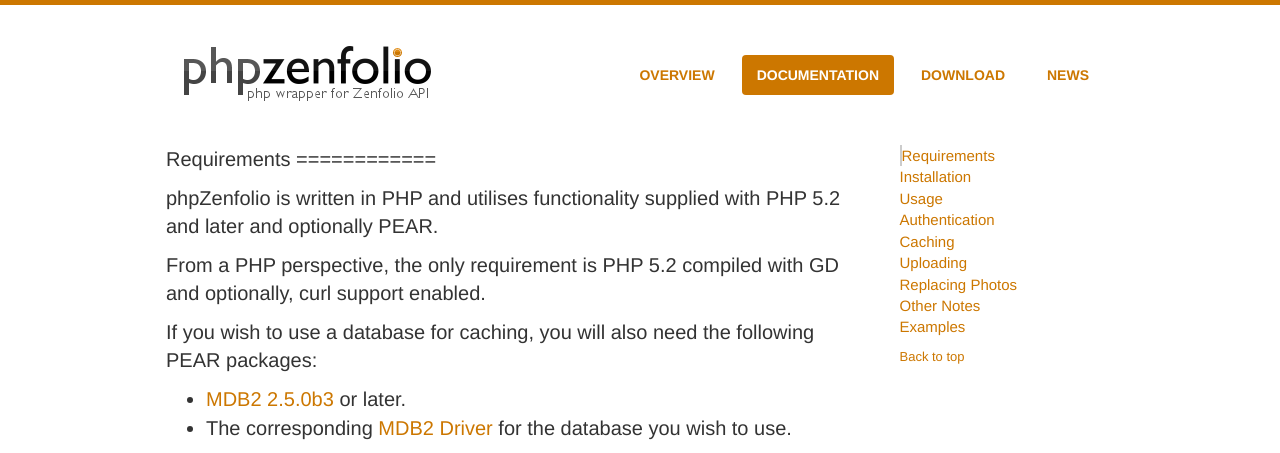
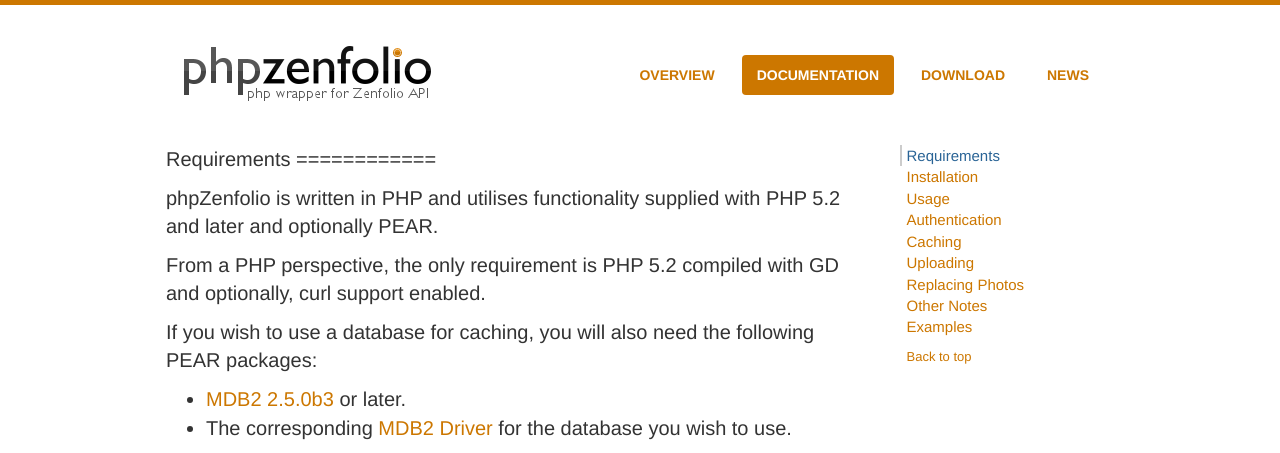
Before and after one commit to lildude/phpZenfolio, a Jekyll site: the page built from docs/index.md, in a window 1280 px wide. Shown: the top 453 px of the page. Built offline with Jekyll 4.4.1, drawn with Linux system fonts in a browser that asks for light colours; nearby versions of some CDN libraries.

Commit message:
Style nav list better

```diff
--- a/css/style.css
+++ b/css/style.css
@@ -5,6 +5,10 @@ body {
 
 a {
   color: #C70;
+}
+
+h1 {
+  font-weight: bold;
 }
 
 .container {
@@ -59,6 +63,11 @@ a {
 .docs-nav {
   font-size: 15px;
 }
+
+.docs-nav li {
+  padding-left: 5px;
+  border-left: 2px solid #fff;
+}
 .docs-nav > li > a {
   padding: 0px;
 }
@@ -74,6 +83,10 @@ a {
 
 .docs-nav > li.active {
   border-left: 2px solid #ccc;
+}
+
+.docs-nav > li.active a {
+  color: #2a6496;
 }
 
 #sidebar.affix-top {
@@ -94,3 +107,10 @@ a {
 .docs h1 {
   padding-top: 20px;
 }
+
+.post-date {
+  color: #ccc;
+  font-size: 14px;
+  margin-top: -10px;
+  margin-bottom: 20px;
+}
```
